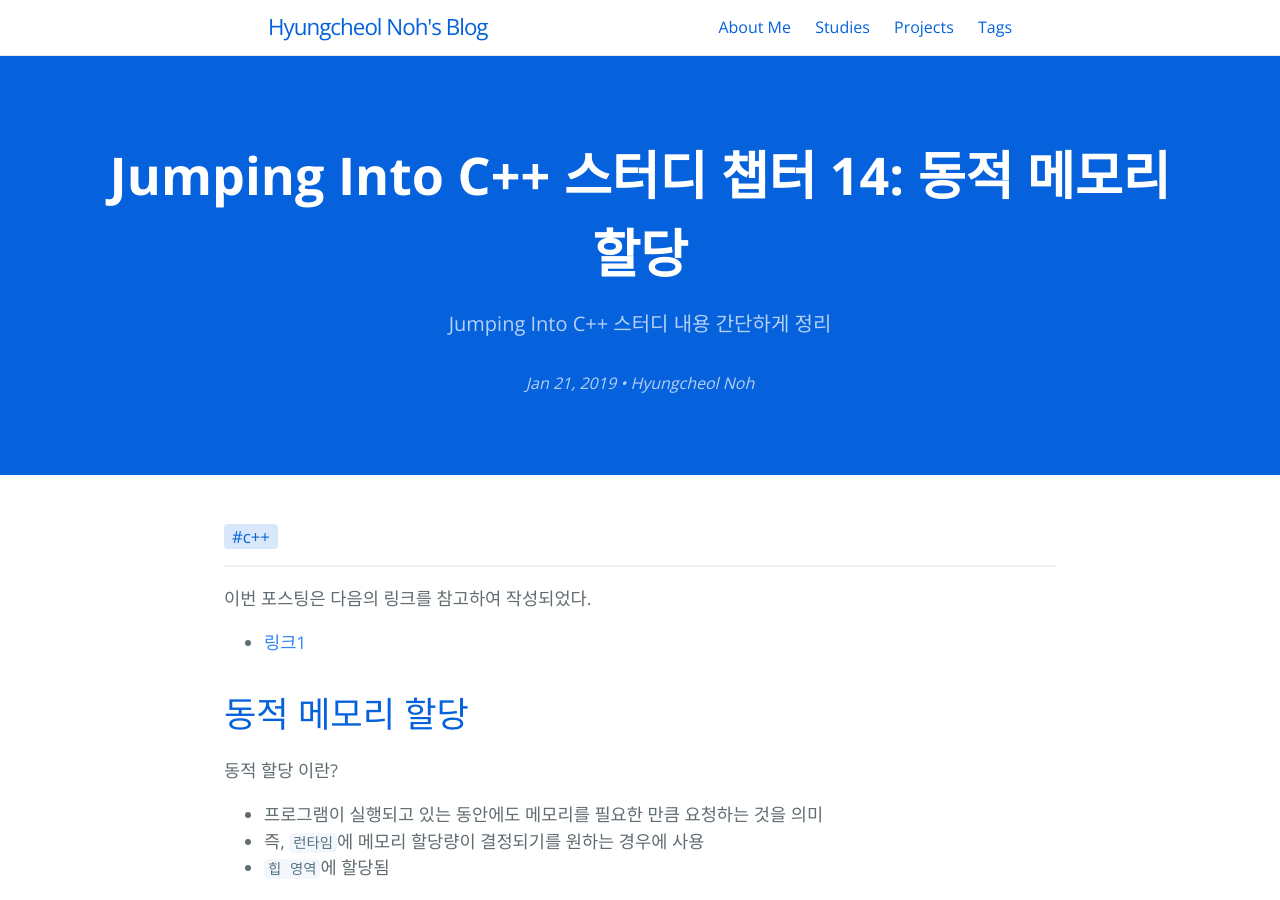
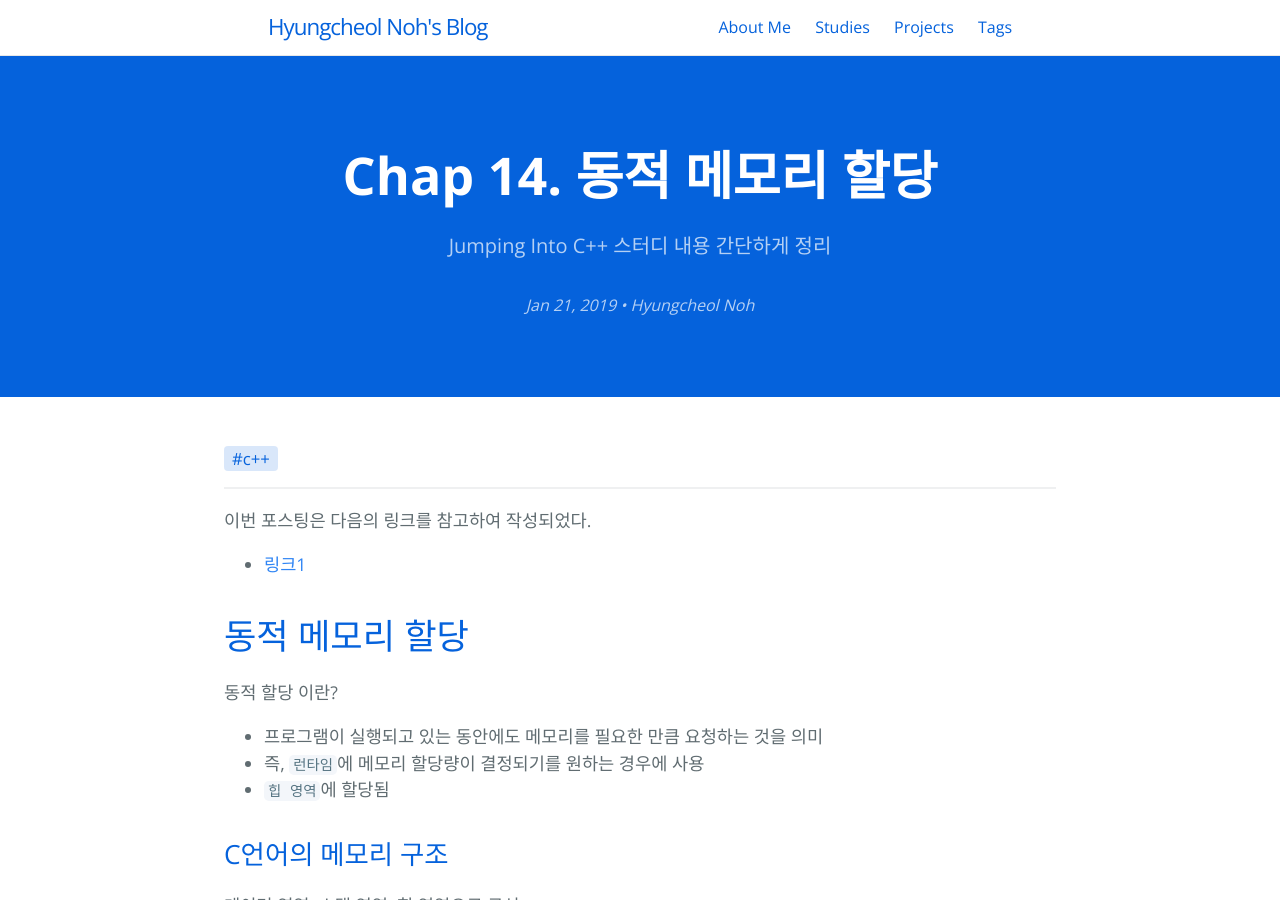
Before and after one commit to hcnoh/hcnoh.github.io, a Jekyll site: the page built from _posts/2019-01-21-jumping-into-cpp-ch14.md, in a window 1280 px wide and 900 px high. Built offline with Jekyll 4.4.1, drawn with Linux system fonts in a browser that asks for light colours; comment, search, counter and statistics services are not loaded.

Commit message:
Update 2019-01-21-jumping-into-cpp-ch14.md

```diff
--- a/_posts/2019-01-21-jumping-into-cpp-ch14.md
+++ b/_posts/2019-01-21-jumping-into-cpp-ch14.md
@@ -1,7 +1,7 @@
 ---
 layout: post
 use_math: true
-title: "Jumping Into C++ 스터디 챕터 14: 동적 메모리 할당"
+title: "Chap 14. 동적 메모리 할당"
 date: 2019-01-21 21:04:26
 tagline: "Jumping Into C++ 스터디 내용 간단하게 정리"
 categories:
```
